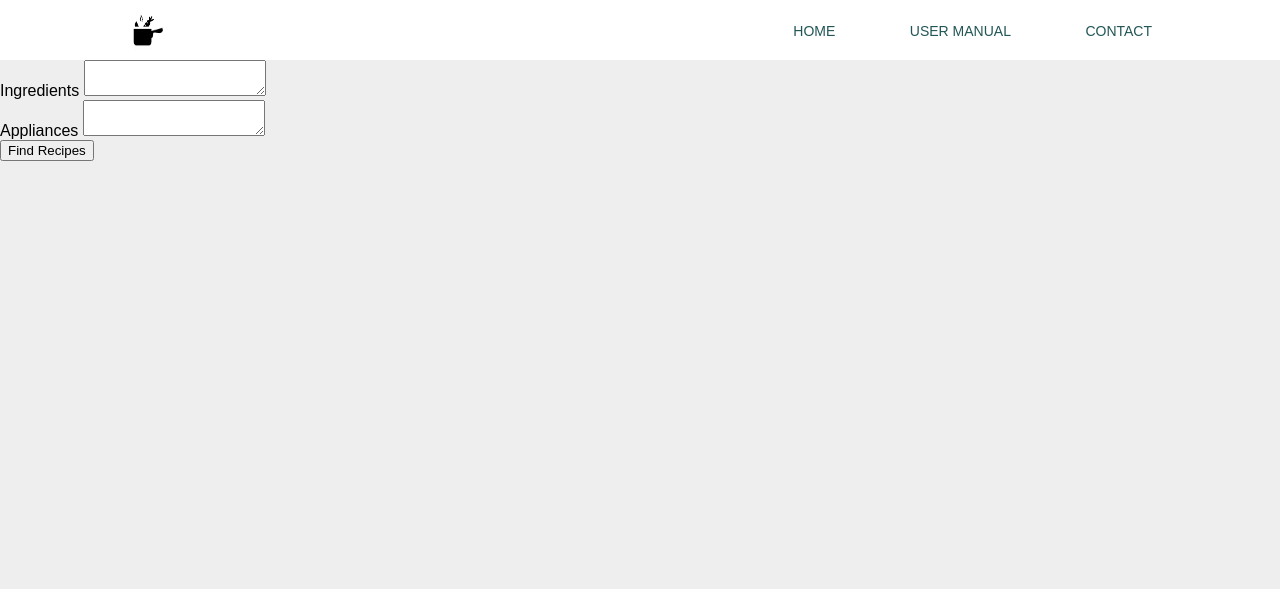
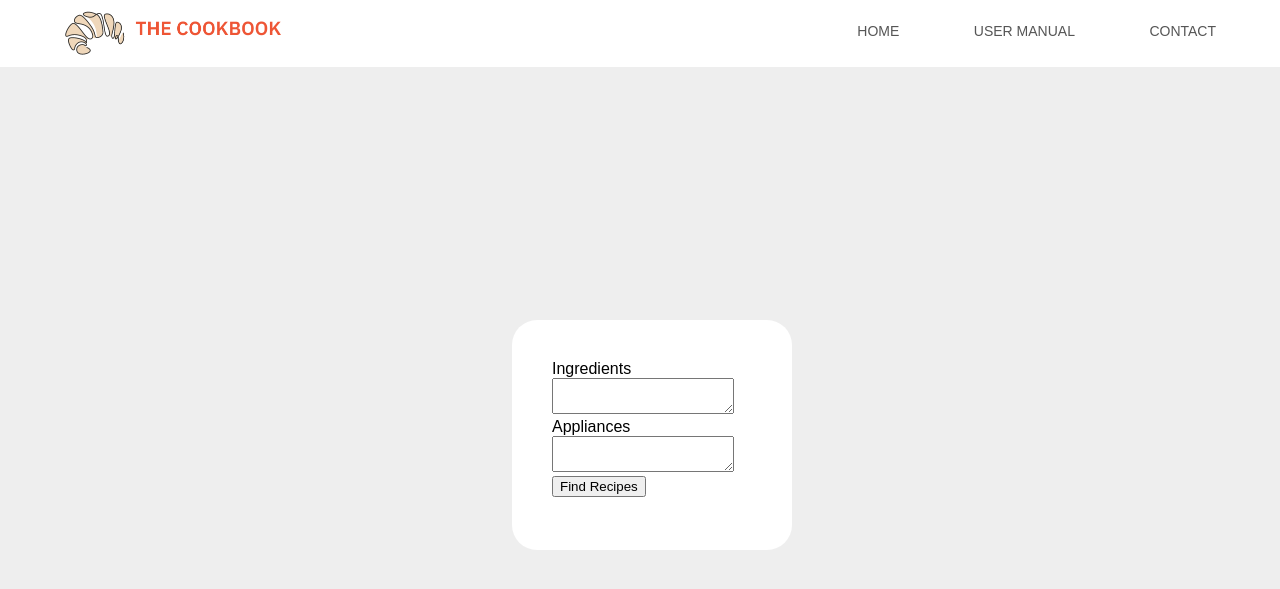
Before and after one commit to namiraz/hackviolet22, a Flask app: page / in a window 1280 px wide. Shown: the top 589 px of the page. Run offline with Flask 2, Linux system fonts and the light colour scheme; some web fonts are replaced.

Commit message:
nav and body

```diff
--- a/recipeapp/static/main.css
+++ b/recipeapp/static/main.css
@@ -7,7 +7,7 @@ body {
 }
 
 .container {
-	width:  80%;
+	width:  90%;
 	margin:  0 auto;
 }
 
@@ -45,7 +45,7 @@ nav li {
 }
 
 nav ul > li > a {
- color:  #255;
+ color:  #555555;
  text-decoration: none;
  text-transform: uppercase;
  font-size: 14px;
@@ -70,3 +70,16 @@ nav a::before {
 nav a:hover::before {
 	width: 100%;
 }
+
+.content {
+
+  border-radius: 25px;
+  background: #FFFFFF;
+  position: absolute;
+  left: 40%;
+  top: 40%;
+  padding: 40px;
+  width: 200px;
+  height: 150px;
+
+}
--- a/recipeapp/templates/layout.html
+++ b/recipeapp/templates/layout.html
@@ -11,7 +11,7 @@
     {% if title %}
       <title>{{ title }}</title>
     {% else %}
-      <title>Recipe Finder</title>
+      <title>The Cookbook</title>
     {% endif %}
   </head>
   <link rel="stylesheet" href="https://fonts.googleapis.com/css?family=IBM+Plex+Sans+Thai+Looped">
@@ -20,7 +20,7 @@
       <!--Navbar html starts here -->
       <div class="container">
 
-      <img src="static/cooklogo.png" width="40" height="40" alt="logo" class="logo">
+      <img src="static/logo.png" width="217.5" height="47" alt="logo" class="logo">
 
       <nav>
 
@@ -37,7 +37,9 @@
       <!--Navbar html ends here -->
     </header>
     <main>
+      <div class="content">
         {% block content %}{% endblock content %}
+      </div>
     </main>
   </body>
 </html>
--- a/recipeapp/templates/manual.html
+++ b/recipeapp/templates/manual.html
@@ -1,4 +1,4 @@
 {% extends "layout.html" %}
-<!-->Html specific to the manual page goes in the content block-->
+<!--Html specific to the manual page goes in the content block-->
 {% block content %}
 {% endblock content %}
```
Also changed, not shown: recipeapp/static/cooklogo.png (deleted), recipeapp/static/logo.png (added).
